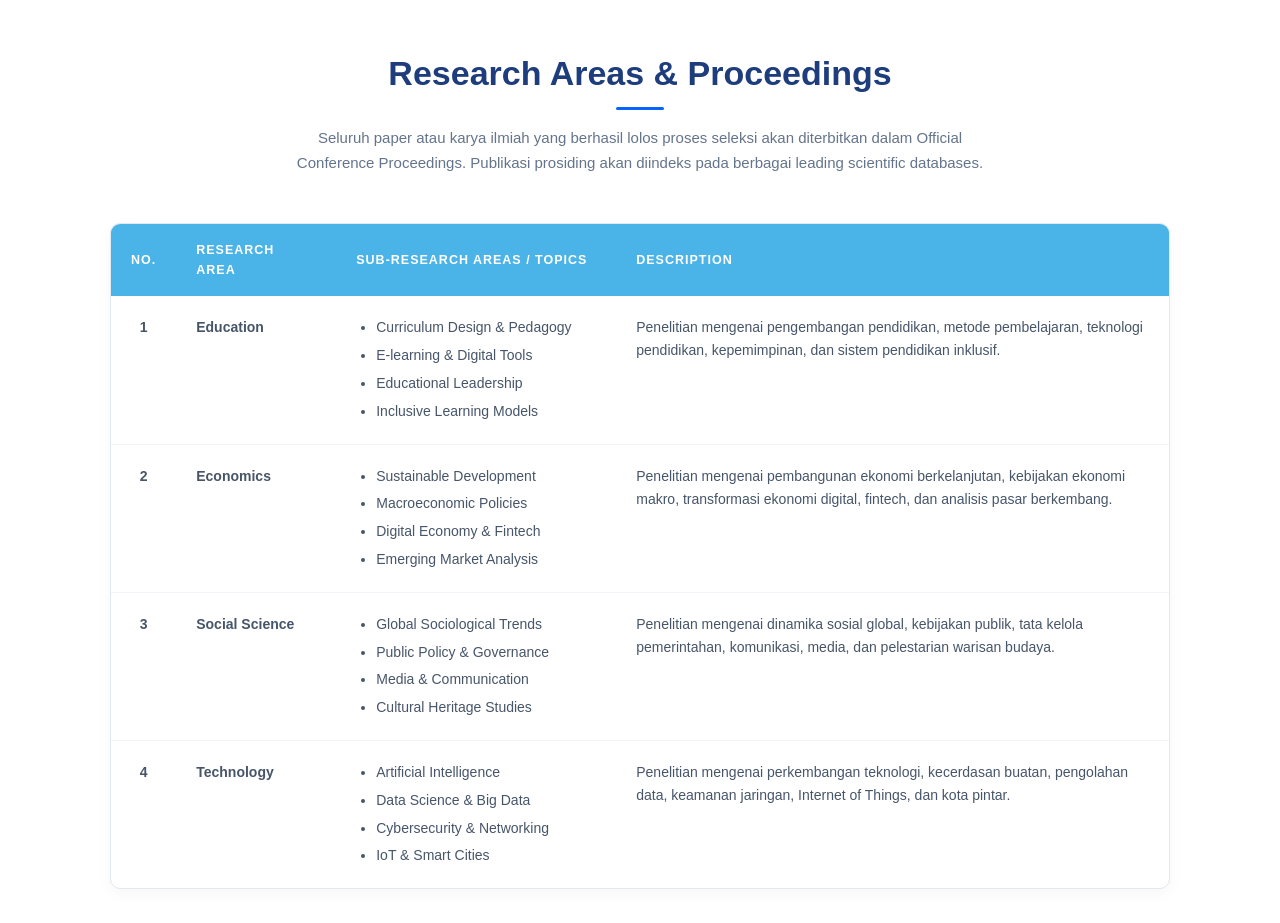
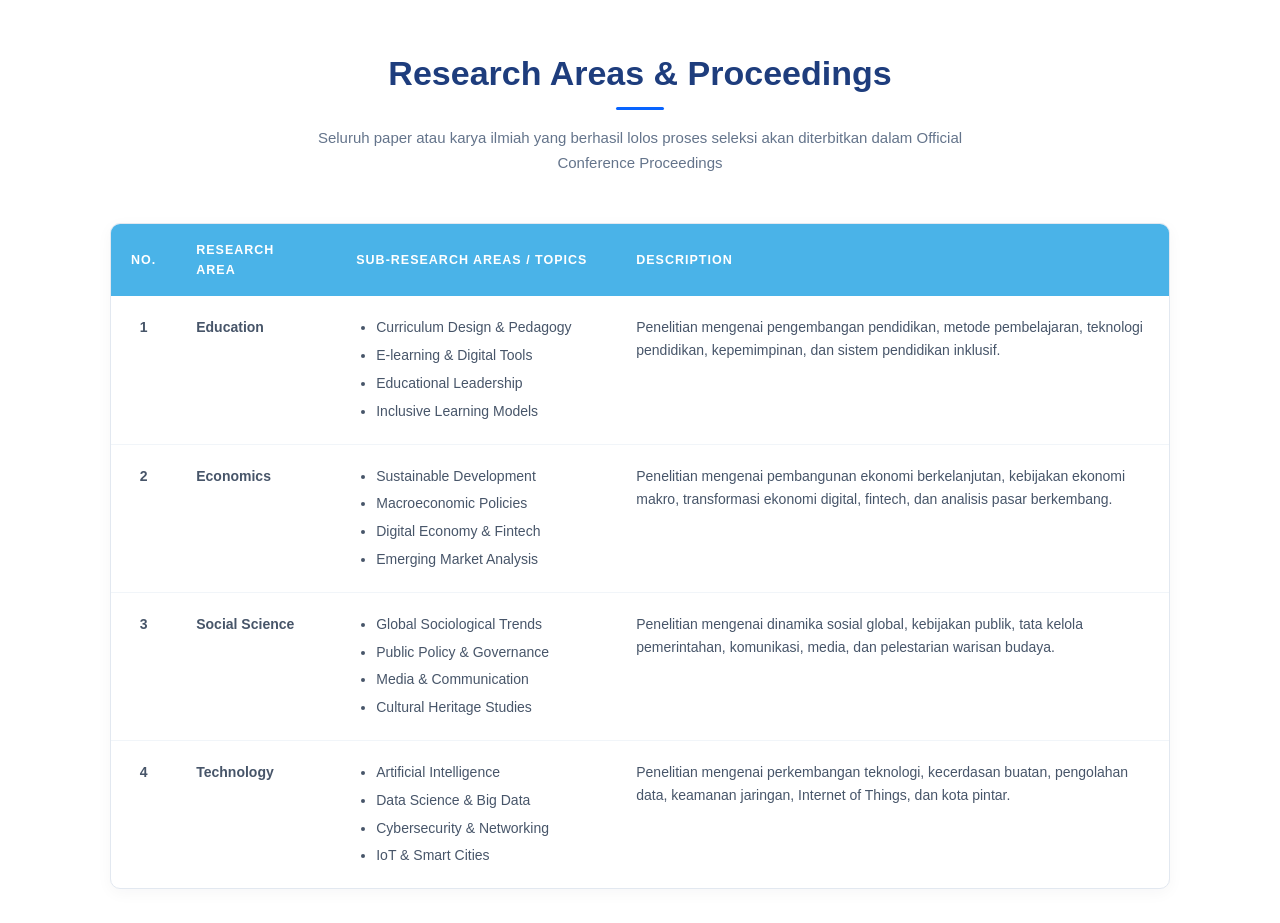
Before and after one commit to audialrsaa/ICES, a Next.js app: page /proceeding in a window 1280 px wide. Shown: the part 1500-2423 px from the top of the page. Built offline with nearby package versions, Linux system fonts and the light colour scheme.

Commit message:
benerin proceeding

```diff
--- a/app/proceeding/page.js
+++ b/app/proceeding/page.js
@@ -187,9 +187,7 @@ export default function ProceedingPage() {
               <div className="section-heading-accent" />
               <p>
                 Seluruh paper atau karya ilmiah yang berhasil lolos proses seleksi
-                akan diterbitkan dalam Official Conference Proceedings. Publikasi
-                prosiding akan diindeks pada berbagai leading scientific
-                databases.
+                akan diterbitkan dalam Official Conference Proceedings
               </p>
             </div>
 
```
